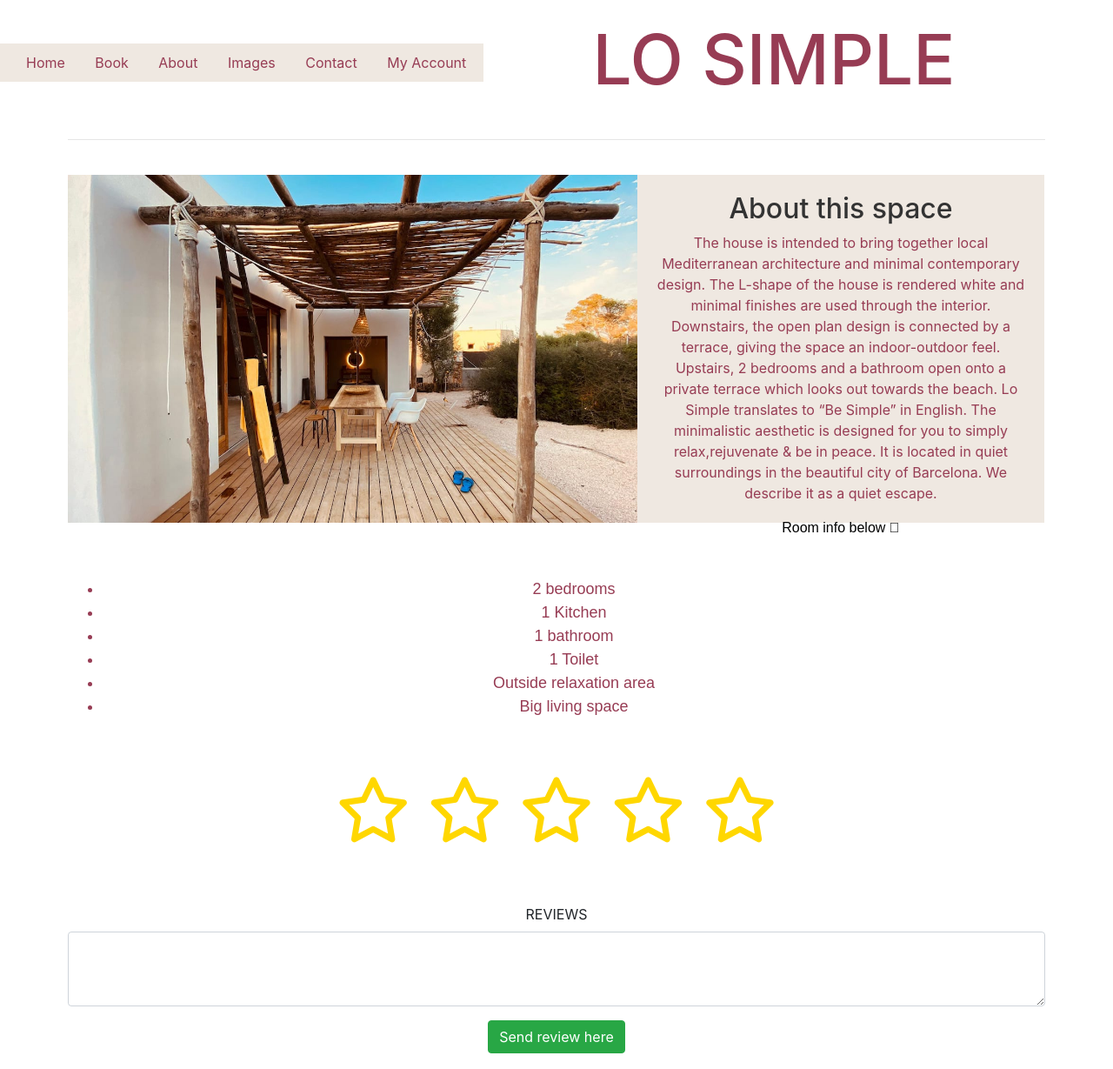
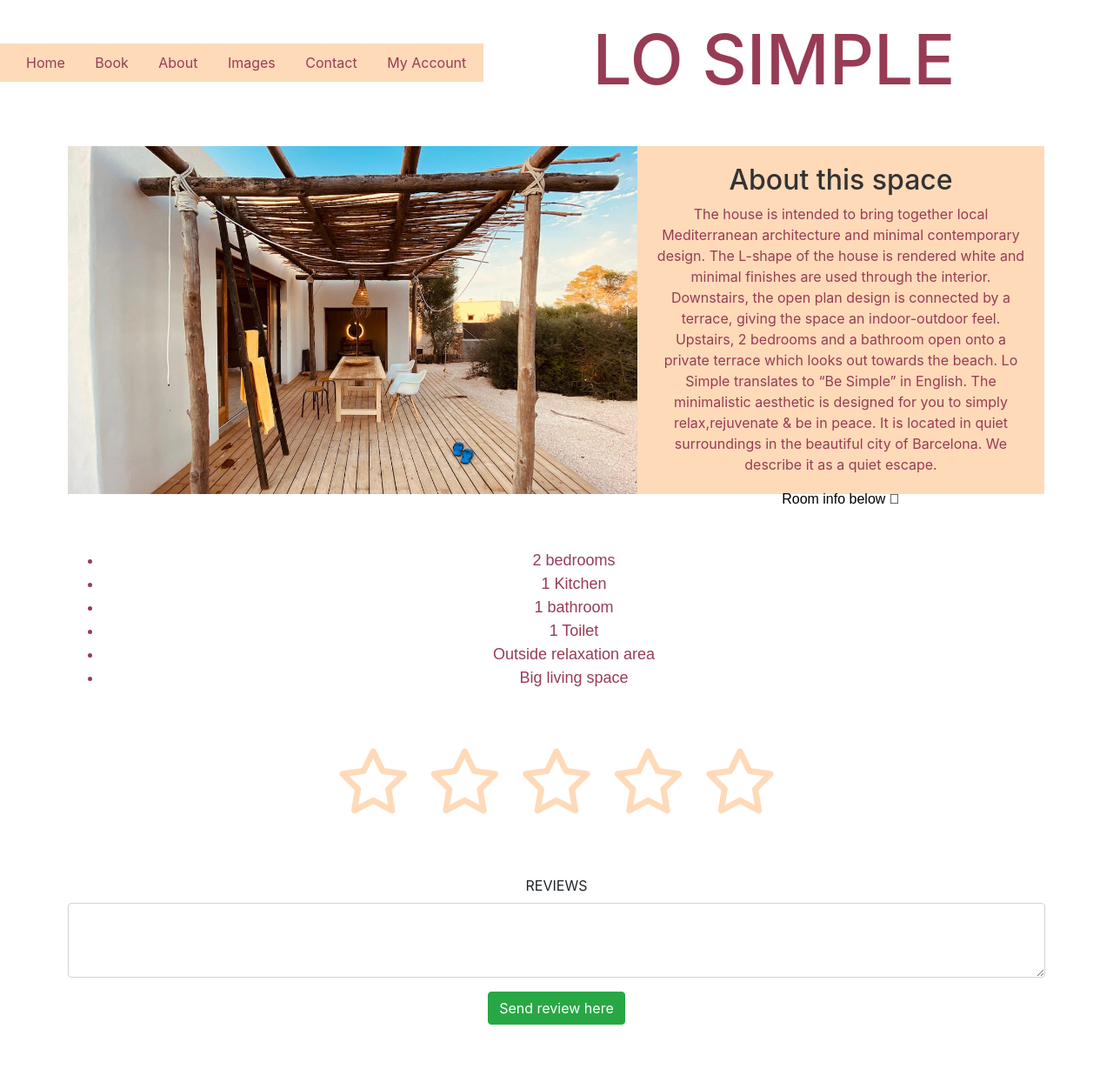
Before and after one commit to sammaxfleet/LOSIMPLEDJANGO, a Django app: page /about/ in a window 1280 px wide. Shown: the top 1229 px of the page at 87% size. After the commit the page ends 1178 px from the top, so only its background shows below. Run offline with Django 4.2, Linux system fonts and the light colour scheme; data that the repository does not hold is empty; some libraries are stand-ins or nearby versions.

Commit message:
restyled colors

```diff
--- a/booking/templates/book.html
+++ b/booking/templates/book.html
@@ -15,7 +15,7 @@
 
 <div class="hotel-container">
     <div class="description-container">
-        <div style="background-color: #FCF6F5; width: 655px; height: 400px;">
+        <div style="background-color:#FFDAB9; width: 655px; height: 400px;">
             <div style="height: 350px; align-items: center;">
                 <br><br>
                 <p style="color: #973c54;">
@@ -38,7 +38,7 @@
         </div>
     </div>
     <div class="image-container">
-        <div style="background-color: #c9b5b4; width: 468px; height: 400px;">
+        <div style="background-color: #FFDAB9; width: 468px; height: 400px;">
             <img src="{{ hotel.image.url }}" alt="{{ hotel.name }}" width="100%" height="100%">
         </div>
     </div>
--- a/home/templates/about.html
+++ b/home/templates/about.html
@@ -6,7 +6,7 @@
 <link rel="stylesheet" href="https://cdn.jsdelivr.net/npm/bootstrap@4.4.1/dist/css/bootstrap.min.css"
     integrity="sha384-Vkoo8x4CGsO3+Hhxv8T/Q5PaXtkKtu6ug5TOeNV6gBiFeWPGFN9MuhOf23Q9Ifjh" crossorigin="anonymous">
 <script src="https://kit.fontawesome.com/43277a8bc2.js" crossorigin="anonymous"></script>
-<hr>
+
 <br>
 <div class="location-container">
     <div class="map-container">
--- a/home/templates/contact_form.html
+++ b/home/templates/contact_form.html
@@ -1,12 +1,12 @@
 {% extends 'base.html' %}
 {% load static %}
 {% block content %}
-<h1>Contact Form</h1>
+<h1 class="text1">Contact Form</h1>
 
 <form method="post">
     {% csrf_token %}
     {{ form.as_p }}
-    <button type="submit">Submit</button>
+    <button class="form.button" type="submit">Submit</button>
 </form>
 
 {% endblock %}
--- a/home/templates/contact_success.html
+++ b/home/templates/contact_success.html
@@ -1,7 +1,7 @@
 {% extends 'base.html' %}
 {% load static %}
 {% block content %}
-<h1>Contact Form Submitted</h1>
-<p>Thank you for your message!</p>
+<h1 class="text1">Contact Form Submitted</h1>
+<p class="text1">Thank you for your message!</p>
 
 {% endblock %}
--- a/home/templates/home.html
+++ b/home/templates/home.html
@@ -52,7 +52,7 @@
                         class="about_button">About
                         Page</button></a>.
                 Or if you wish to book straight away, head straight to our <a
-                    href="https://8000-sammaxfleet-losimpledjan-z4m0h0bmhc.us2.codeanyapp.com/book/"><button
+                    href="https://8000-sammaxfleet-losimpledjan-z4m0h0bmhc.us2.codeanyapp.com/booking/book/"><button
                         class="book_button">Book Page.
                     </button></a>
 
--- a/static/css/about.css
+++ b/static/css/about.css
@@ -31,7 +31,7 @@
 .paragraph-container {
     width: 468px;
     height: 400px;
-    background-color: #efe8e1;
+    background-color: #FFDAB9;
     padding: 20px;
 }
 
@@ -61,7 +61,7 @@
 
 .iconstars {
     font-size: 75px;
-    color: gold;
+    color: peachpuff;
     margin-top: 50px;
     margin-bottom: 50px;
 }
--- a/static/css/base.css
+++ b/static/css/base.css
@@ -2,7 +2,7 @@ body {
     margin: 0;
     padding: 0;
     font-family: Arial, sans-serif;
-    background-color: #efe8e1;
+    background-color: #FFFAFA;
 }
 
 .container {
@@ -25,7 +25,7 @@ body {
 }
 
 nav {
-    background-color: #efe8e1;
+    background-color: #FFDAB9;
     color: #fff;
     padding: 10px;
     margin-top: 30px;
--- a/static/css/book.css
+++ b/static/css/book.css
@@ -2,7 +2,7 @@ body {
     margin: 0;
     padding: 0;
     font-family: Arial, sans-serif;
-    background-color: #efe8e1;
+    background-color: #FFFAFA;
 }
 
 
@@ -89,7 +89,7 @@ hr {
 .paragraph-container {
     width: 468px;
     height: 400px;
-    background-color: #efe8e1;
+    background-color: #FFFAFA;
     padding: 20px;
 }
 
--- a/static/css/home.css
+++ b/static/css/home.css
@@ -18,7 +18,7 @@
 .paragraph-container {
     width: 468px;
     height: 400px;
-    background-color: #efe8e1;
+    background-color: #FFDAB9;
     padding: 20px;
 }
 
```
Also changed, not shown: static/css/contact_form.css (added, +13 -0 lines).
